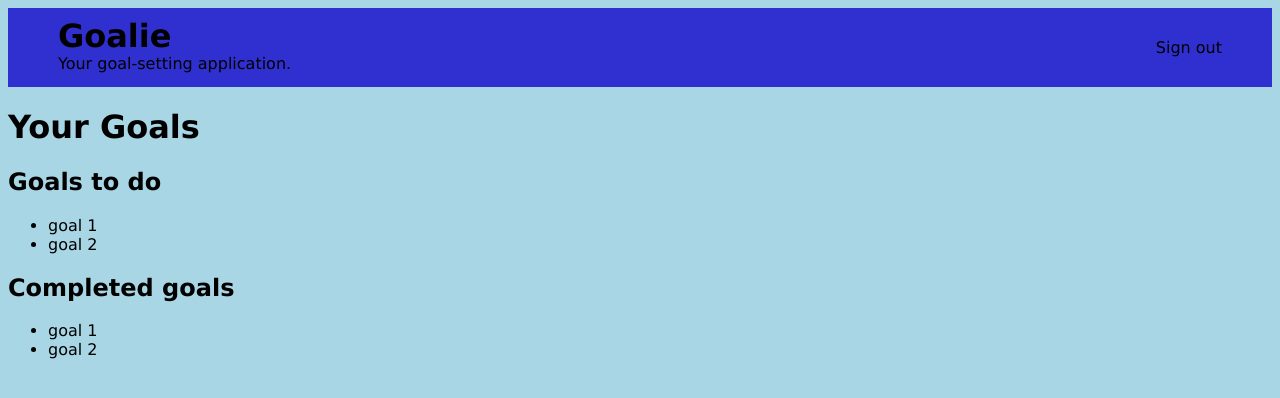
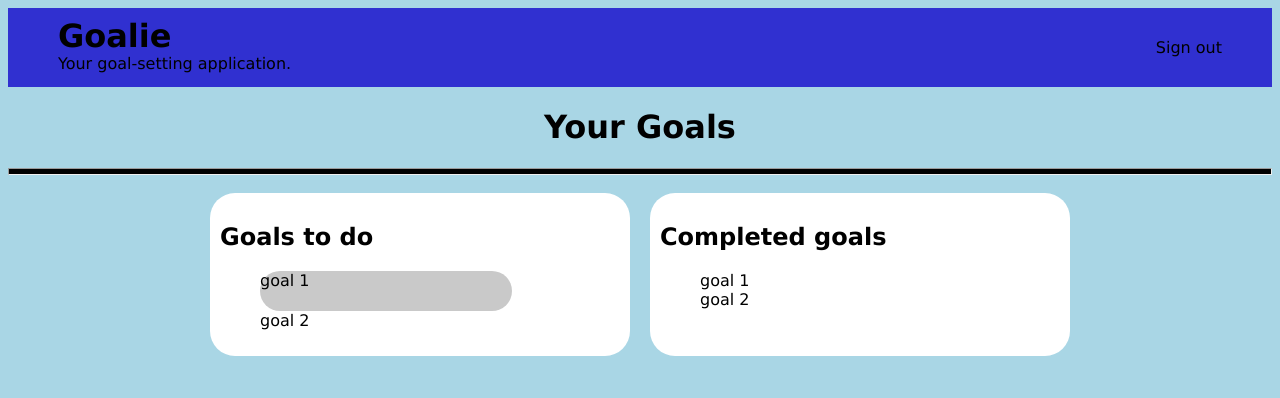
Before and after one commit to BennoBaxdeBruin/bennobaxdebruin.github.io, a plain HTML site: page goalsoverview.html in a window 1280 px wide. Drawn offline with Linux system fonts and the light colour scheme.

Commit message:
goalsoverview css

```diff
--- a/goalsoverview.html
+++ b/goalsoverview.html
@@ -9,7 +9,34 @@
 
     <style>
 
+        .all-goals {
+            display: flex;
+            justify-content: center;
+            flex-wrap: wrap;
 
+
+        }
+
+        .all-goals ul {
+            list-style: none;
+        }
+
+        .todo, .completed {
+            width: 20%;
+            background-color: white;
+            padding: 10px;
+            margin-top: 10px;
+            border-radius: 25px;
+            min-width: 400px;
+            margin: 10px
+        }
+
+        .all-goals li div {
+            width: 70%;
+            height: 40px;
+            background-color: rgb(201, 201, 201);
+            border-radius: 25px;
+        }
 
     </style>
 
@@ -29,12 +56,17 @@
         </ul>
     </div>
 
+    <center><h1>Your Goals</h1></center>
+    <hr style="background-color:black; height:5px">
 
-    <h1>Your Goals</h1>
+    <div class="all-goals">
+
         <div class="todo">
             <h2>Goals to do</h2>
             <ul>
-            <li>goal 1</li>
+                <li><div>
+                    goal 1
+                </div></li>
                 <li> goal 2</li>
             </ul>
         </div>
@@ -46,6 +78,8 @@
                 <li> goal 2</li>
             </ul>
         </div>
+    </div>
+
 
 </body>
 </html>
```
Lines whose indentation alone changed are shown as unchanged.
